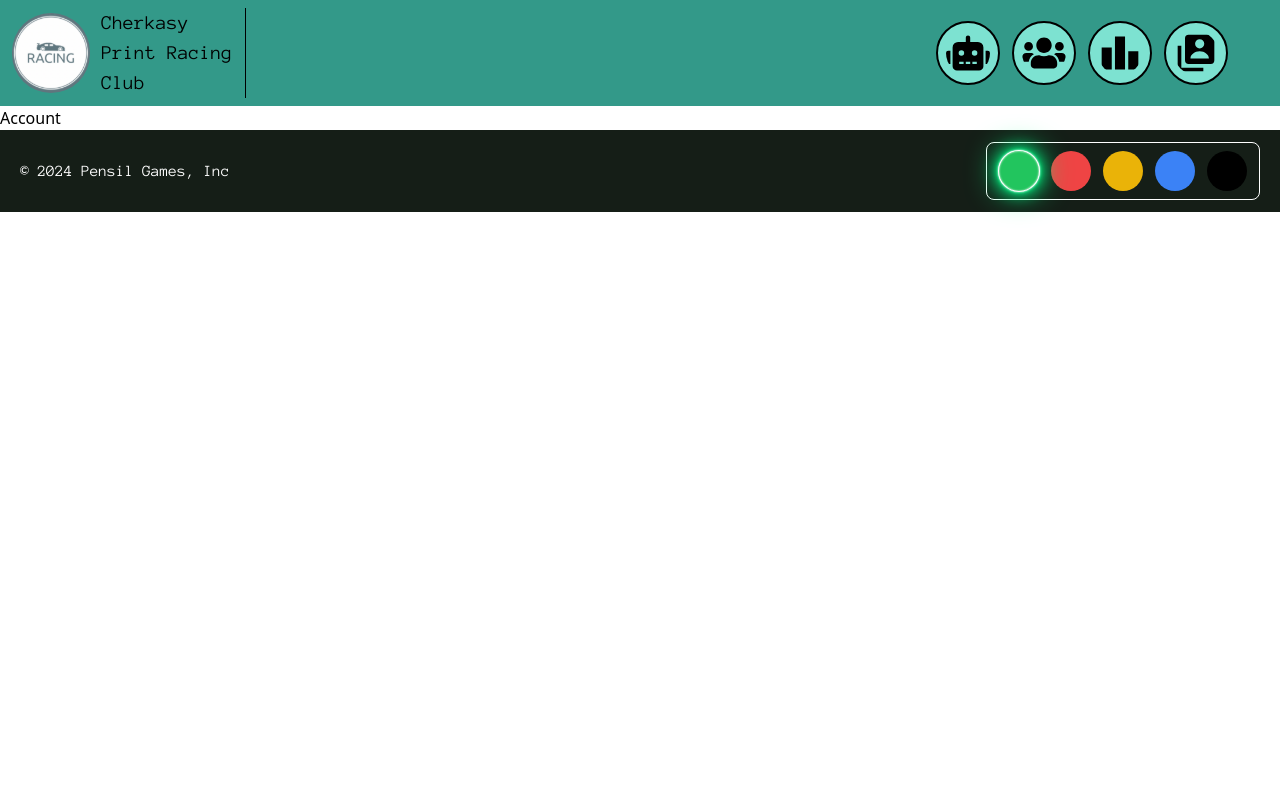
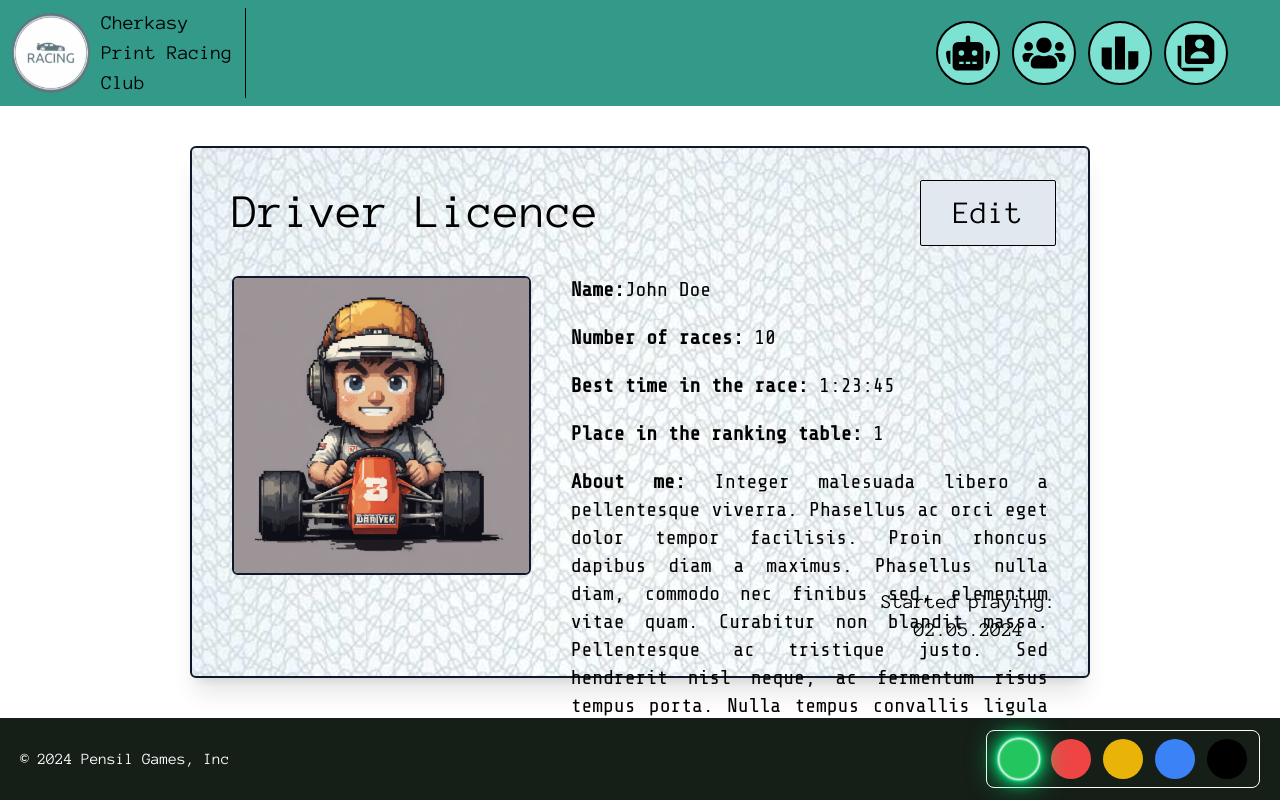
Before and after one commit to AlexTkCk/diploma_everlabs, a React (Create React App) app in the folder client/: page /account in a window 1280 px wide. Built offline with nearby package versions, Linux system fonts and the light colour scheme.

Commit message:
v-6-Account/1/created account page, removed const colors in component Button, added backgroundImage option in tailwind.config

```diff
--- a/client/src/components/Button.tsx
+++ b/client/src/components/Button.tsx
@@ -1,4 +1,4 @@
-import React, {ReactNode} from "react";
+import React, { ReactNode } from "react";
 
 type TButtonProps = {
   handler: () => void;
@@ -6,17 +6,7 @@ type TButtonProps = {
   children?: ReactNode | ReactNode[];
 };
 
-const colors = {
-  green: 'bg-green-300',
-  red: 'bg-red-300',
-  blue: 'bg-blue-300',
-}
-
-const Button = ({
-  handler,
-  children,
-  buttonClassName = "",
-}: TButtonProps) => {
+const Button = ({ handler, children, buttonClassName = "" }: TButtonProps) => {
   return (
     <button
       className={`text-button text-black border border-black font-secondary px-8 py-2 flex flex-row gap-5 items-center rounded-sm ${buttonClassName}`}
--- a/client/src/pages/Account.tsx
+++ b/client/src/pages/Account.tsx
@@ -1,17 +1,72 @@
-import React from 'react';
-import {pageVariants} from "../styles/variants";
-import {motion} from "framer-motion";
+import React from "react";
+import { pageVariants } from "../styles/variants";
+import { motion } from "framer-motion";
+import user_avatar from "../assets/user_avatar.jpeg";
+import Button from "../components/Button";
 
 const Account = () => {
-    return (
-        <motion.div className={''}
-                    variants={pageVariants}
-                    initial={'initial'}
-                    animate={'animate'}
-                    exit={'exit'}>
-            Account
-        </motion.div>
-    );
+  const data = {
+    name: "John Doe",
+    numberOfRaces: "10",
+    bestTime: "1:23:45",
+    placeInRanking: "1",
+    about:
+      "Integer malesuada libero a pellentesque viverra. Phasellus ac orci eget dolor tempor facilisis. Proin rhoncus dapibus diam a maximus. Phasellus nulla diam, commodo nec finibus sed, elementum vitae quam. Curabitur non blandit massa. Pellentesque ac tristique justo. Sed hendrerit nisl neque, ac fermentum risus tempus porta. Nulla tempus convallis ligula ac pellentesque. Nunc ut mi auctor, scelerisque quam vel, luctus lectus. Maecenas lacinia convallis lacus vel varius.",
+    startedPlaying: "02.05.2024",
+  };
+  return (
+    <motion.div
+      className={
+        "grow overflow-y-hidden flex flex-col items-center p-10 font-secondary"
+      }
+      variants={pageVariants}
+      initial={"initial"}
+      animate={"animate"}
+      exit={"exit"}
+    >
+      <div className="relative h-full w-3/4 flex flex-col gap-10 border-2 border-slate-900 p-10 rounded-md shadow-xl bg-account bg-contain bg-repeat">
+        <h2 className="text-5xl">Driver Licence</h2>
+        <div className="h-full flex flex-row gap-10">
+          <img
+            className="h-2/3 rounded-md border-2 border-slate-900"
+            src={user_avatar}
+            alt="user_avatar"
+          />
+          <div className="flex flex-col gap-5 font-primary text-xl">
+            <p>
+              <span className="font-bold">Name:</span>
+              {data.name}
+            </p>
+            <p>
+              {" "}
+              <span className="font-bold">Number of races:</span>{" "}
+              {data.numberOfRaces}
+            </p>
+            <p>
+              <span className="font-bold">Best time in the race:</span>{" "}
+              {data.bestTime}
+            </p>
+            <p>
+              <span className="font-bold">Place in the ranking table:</span>{" "}
+              {data.placeInRanking}
+            </p>
+            <p className="text-justify">
+              <span className="font-bold">About me:</span> {data.about}
+            </p>
+          </div>
+          <p className="absolute bottom-8 right-8 text-center text-xl">
+            Started playing: <br /> {data.startedPlaying}
+          </p>
+          <Button
+            buttonClassName="absolute top-8 right-8 bg-slate-200"
+            handler={() => {}}
+          >
+            Edit
+          </Button>
+        </div>
+      </div>
+    </motion.div>
+  );
 };
 
 export default Account;
--- a/client/tailwind.config.js
+++ b/client/tailwind.config.js
@@ -33,6 +33,9 @@ module.exports = {
         primary: ['"Share Tech Mono"'],
         secondary: ['"Anonymous Pro"'],
       },
+      backgroundImage: {
+        account: "url('/src/assets/account_bg.png')",
+      },
     },
   },
 };
```
Also changed, not shown: client/src/assets/account_bg.png (added), client/src/assets/user_avatar.jpeg (added).
